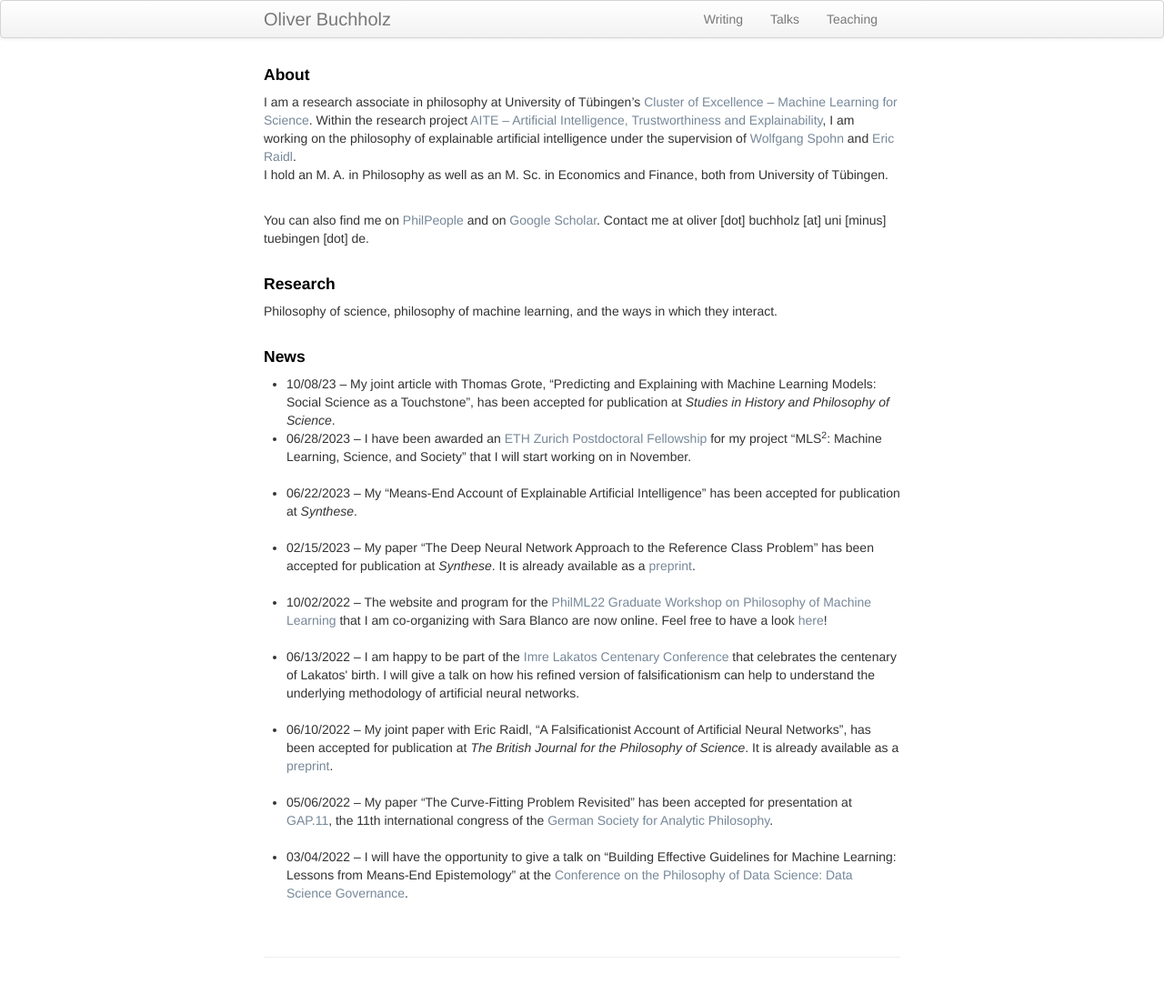
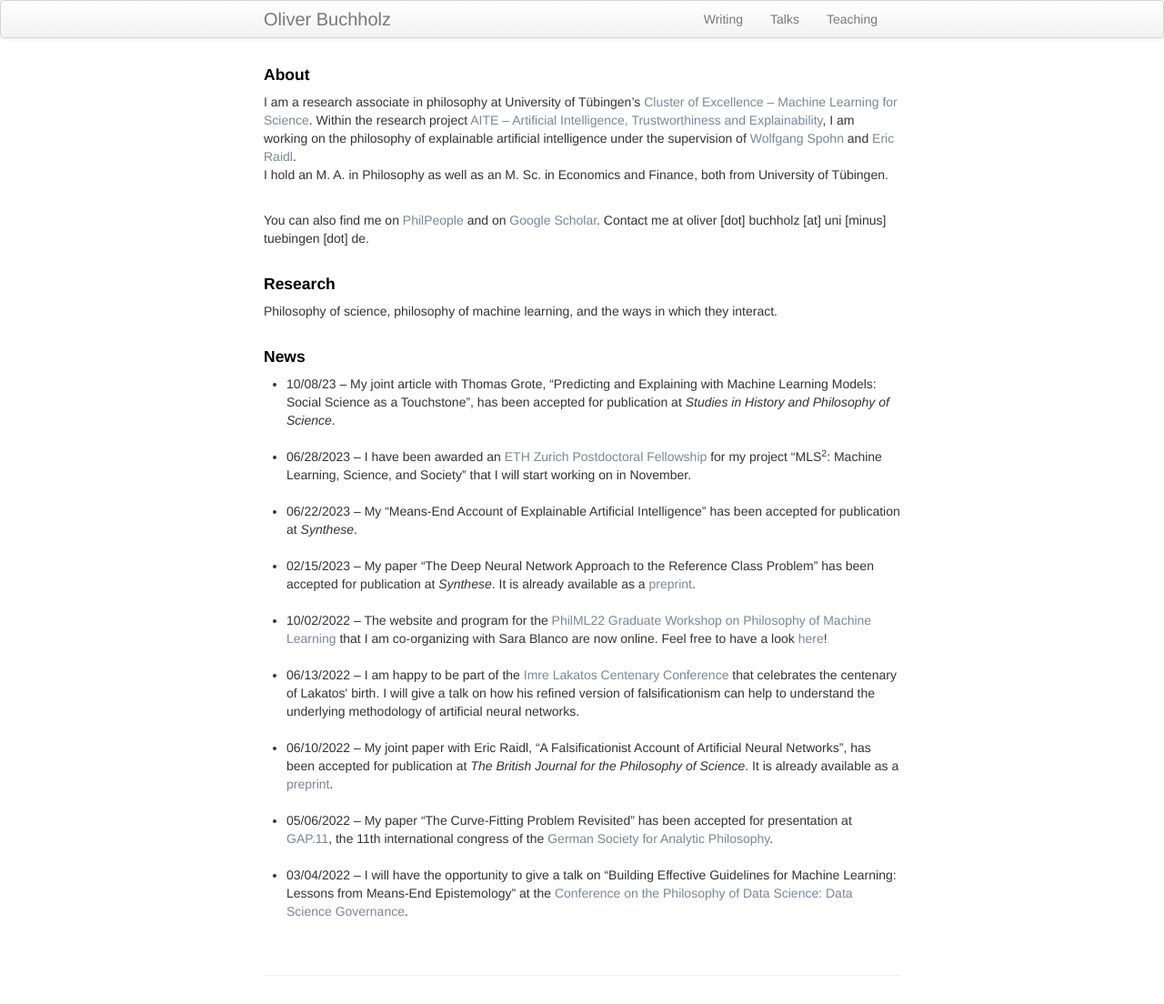
Before and after one commit to oliverbuchholz/oliverbuchholz.github.io, a Jekyll site: the page built from index.md, in a window 1280 px wide. Shown: the whole page at 91% size. Built offline with Jekyll 4.4.1, drawn with Linux system fonts in a browser that asks for light colours.

Commit message:
Update index.md

```diff
--- a/index.md
+++ b/index.md
@@ -21,7 +21,8 @@ Philosophy of science, philosophy of machine learning, and the ways in which the
 <h4> News </h4>
 
 <ul>
-<li>10/08/23 &ndash; My joint article with Thomas Grote, &ldquo;Predicting and Explaining with Machine Learning Models: Social Science as a Touchstone&rdquo;, has been accepted for publication at <i>Studies in History and Philosophy of Science</i>.</li>
+<li>10/08/23 &ndash; My joint article with Thomas Grote, &ldquo;Predicting and Explaining with Machine Learning Models: Social Science as a Touchstone&rdquo;, has been accepted for publication at <i>Studies in History and Philosophy of Science</i>.<br><br>
+</li>
 
 <li> 06/28/2023 &ndash; I have been awarded an <a href="https://ethz.ch/en/research/research-promotion/eth-fellowships.html" target="_blank">ETH Zurich Postdoctoral Fellowship</a> for my project &ldquo;MLS<sup>2</sup>: Machine Learning, Science, and Society&rdquo; that I will start working on in November.<br><br>
 </li>
```
